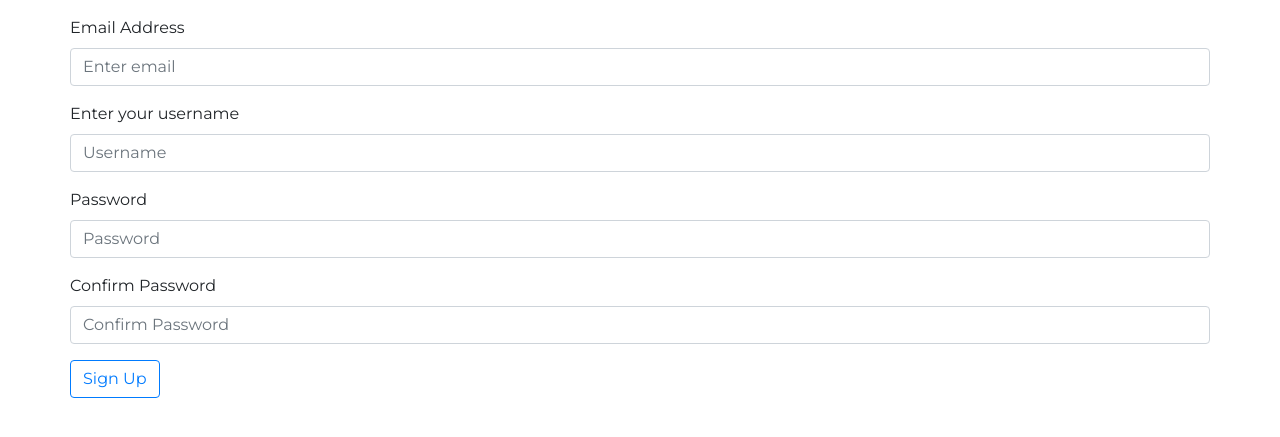
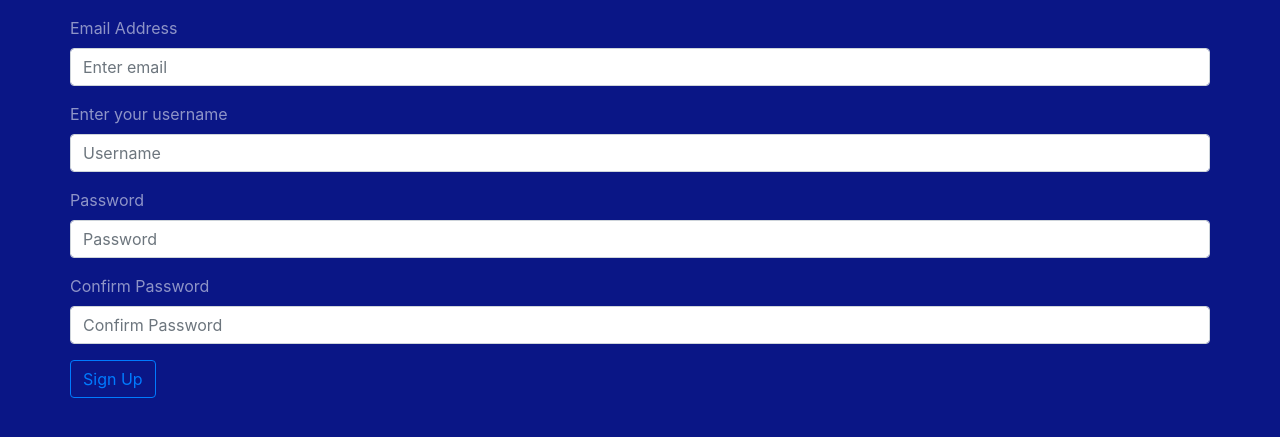
Before and after one commit to JaredAhaza/Pitch2, a Flask app: page /auth/register in a window 1280 px wide. Shown: the top 437 px of the page. Run offline with Flask 2, Linux system fonts and the light colour scheme; some libraries are stand-ins or nearby versions.

Commit message:
Updated the bisiness f=html

```diff
--- a/app/templates/base.html
+++ b/app/templates/base.html
@@ -12,18 +12,12 @@
   <title>Welcome to Pitch</title>
   <!-- Base Styles -->
   <style>
-    @import url('https://fonts.googleapis.com/css?family=Montserrat|Quicksand');
-    h3 {
-      font-family: 'Quicksand', sans-serif;
-    }
-    * {
-      font-family: 'Montserrat', sans-serif;
-    }
-    .rounded {
-      border-radius: 50%;
+    @import url('https://fonts.googleapis.com/css?family=Julius+Sans+One|Lobster|Sacramento|Open+Sans|Quicksand');
+    body {
+      background: #0a1686;
+      color: rgba(255, 255, 255, 0.541);
     }
   </style>
-
 </head>
 
 <body>
```
Also changed, not shown: app/templates/business.html (+14 -0 lines).
